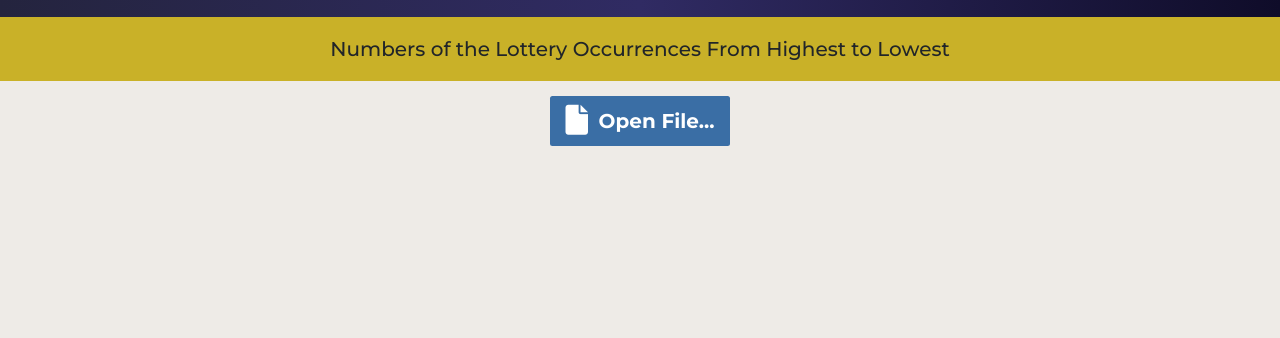
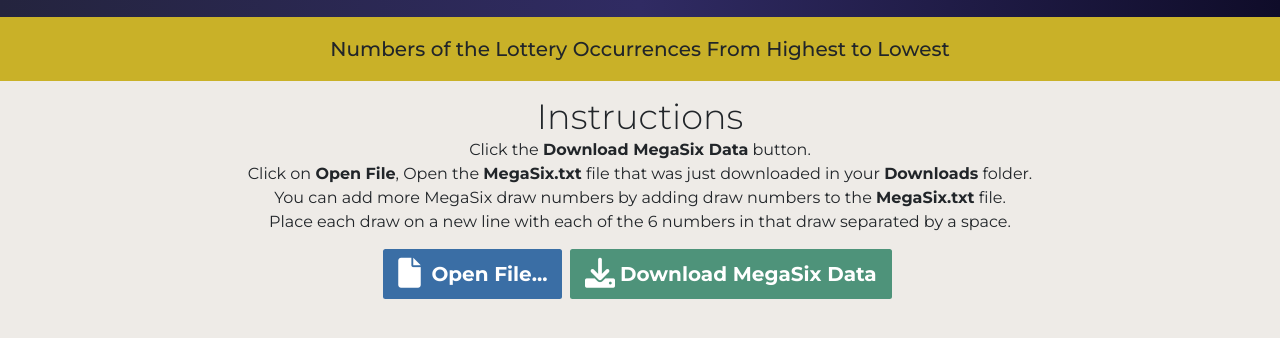
Before and after one commit to SProga/lottery, a plain HTML site: page index.html in a window 1280 px wide. Shown: the part 64-402 px from the top of the page. Drawn offline with nearby package versions, Linux system fonts and the light colour scheme.

Commit message:
lottery numbers occurences v-2

```diff
--- a/index.html
+++ b/index.html
@@ -38,6 +38,15 @@
 		<h2 class="text_highlight text-center">
 			Numbers of the Lottery Occurrences From Highest to Lowest
 		</h2>
+		<p class="instruction_text text-center m-4">
+			<b class="display-4">Instructions</b><br />
+			Click the <b>Download MegaSix Data</b> button. <br />Click on
+			<b>Open File</b>, Open the <b>MegaSix.txt</b> file that was just
+			downloaded in your <b>Downloads</b> folder.<br />You can add more MegaSix
+			draw numbers by adding draw numbers to the
+			<b>MegaSix.txt</b> file.<br />Place each draw on a new line with each of
+			the 6 numbers in that draw separated by a space.
+		</p>
 		<div class="text-center mt-4">
 			<label class="file_input">
 				<div class="btn_open text-white py-3 px-4 rounded">
@@ -45,6 +54,16 @@
 				</div>
 				<input type="file" class="d-none" />
 			</label>
+			<a
+				class="btn_download text-white py-3 px-4 rounded mx-2 d-inline-block"
+				href="./MegaSix.txt"
+				download
+			>
+				<span
+					><i class="fa-solid fa-download mr-2 fa-xl"></i>Download MegaSix
+					Data</span
+				>
+			</a>
 		</div>
 
 		<div class="mega_six_container">
--- a/style.css
+++ b/style.css
@@ -53,7 +53,6 @@ button {
 	align-items: center;
 	height: 78px;
 	width: 78px;
-	background-color: blue;
 	color: white;
 	border-radius: 50%;
 	font-size: 34px;
@@ -107,3 +106,14 @@ button {
 .occurrences_text {
 	font-size: 32px;
 }
+
+.btn_download {
+	font-size: 20px;
+	font-weight: bold;
+	text-decoration: none !important;
+	background-color: #4e937a;
+}
+
+.instruction_text {
+	font-size: 16px;
+}
```
